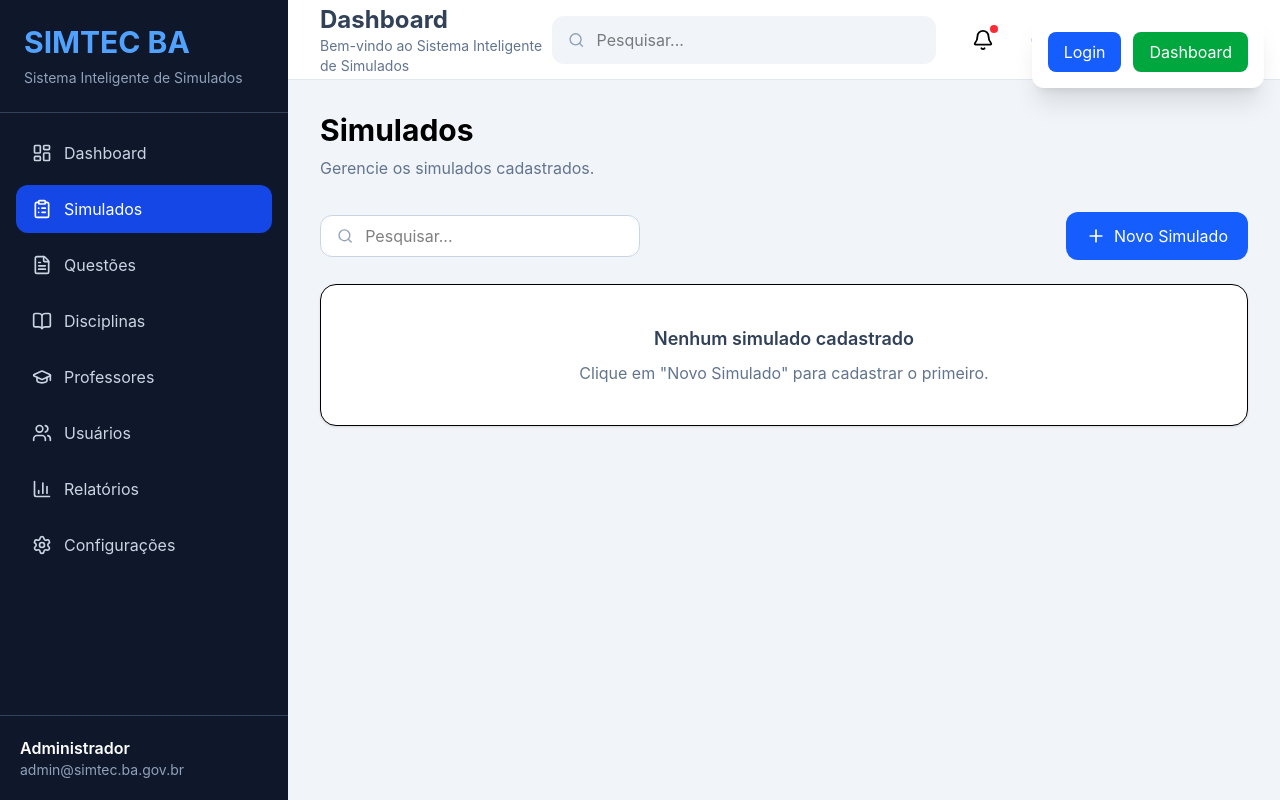
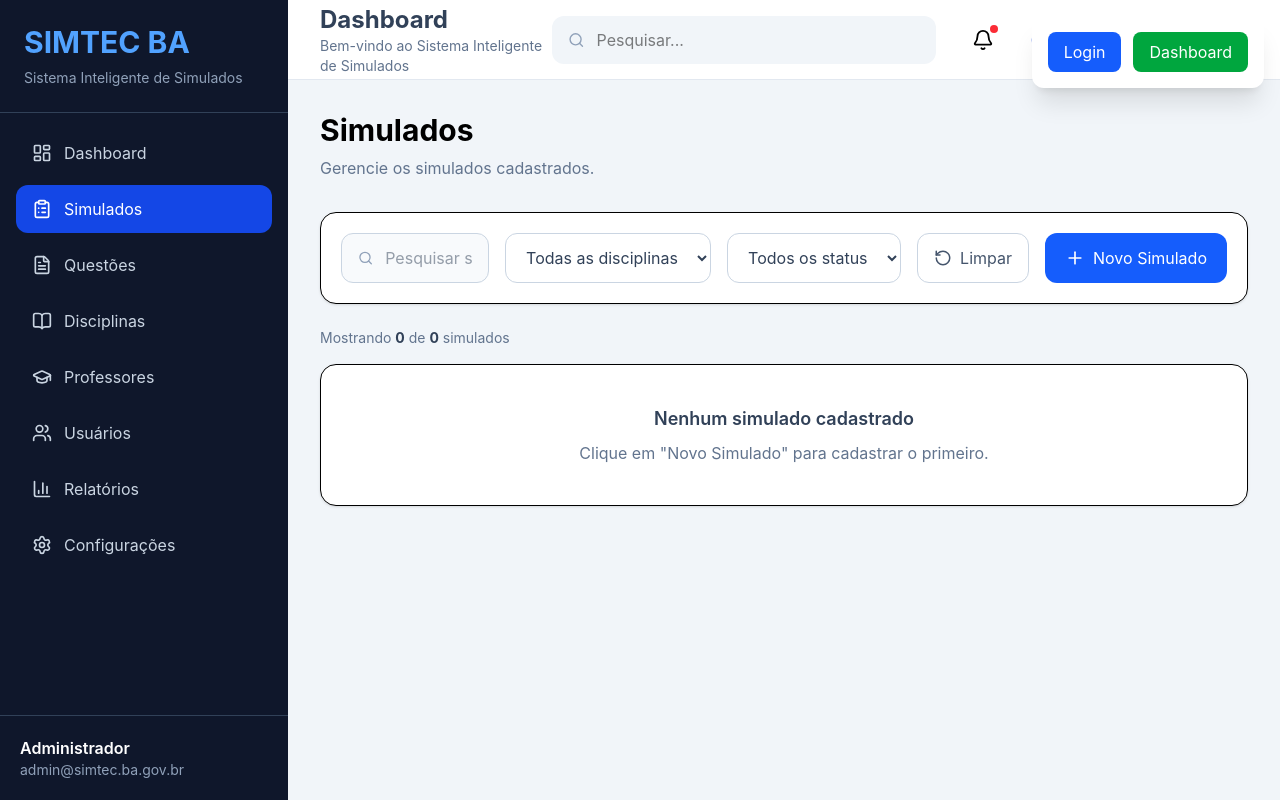
Before and after one commit to devsanclei/projeto-simtec-ba, a React (Vite) app: page /simulados in a window 1280 px wide. Built offline with nearby package versions, Linux system fonts and the light colour scheme; the HTML template or start-up script is replaced by a standard one.

Commit message:
feat(simulados): adiciona pesquisa e filtros

```diff
--- a/src/components/simulados/Toolbar.jsx
+++ b/src/components/simulados/Toolbar.jsx
@@ -1,38 +1,126 @@
-import { Search, Plus } from "lucide-react";
+import { Search, Plus, RotateCcw } from "lucide-react";
 
 export default function Toolbar({
+  pesquisa,
+  setPesquisa,
+  disciplina,
+  setDisciplina,
+  status,
+  setStatus,
+  limparFiltros,
   onNewSimulation,
 }) {
+  return (
+    <div className="bg-white rounded-2xl border shadow-sm p-5 mb-6">
 
-  return (
-    <div className="flex justify-between items-center mb-6">
+      <div className="flex flex-col xl:flex-row gap-4">
 
-      <div className="flex items-center bg-white border border-slate-300 rounded-xl px-4 py-2 w-80">
+        {/* Pesquisa */}
+        <div className="flex items-center bg-slate-50 border border-slate-300 rounded-xl px-4 py-3 flex-1">
 
           <Search
-          size={18}
+            size={20}
             className="text-slate-400"
           />
 
           <input
             type="text"
-          placeholder="Pesquisar..."
-          className="ml-3 outline-none w-full"
+            value={pesquisa}
+            onChange={(event) =>
+              setPesquisa(event.target.value)
+            }
+            placeholder="Pesquisar simulados..."
+            className="ml-3 outline-none bg-transparent w-full text-slate-700"
           />
 
         </div>
 
+        {/* Disciplina */}
+        <select
+          value={disciplina}
+          onChange={(event) =>
+            setDisciplina(event.target.value)
+          }
+          className="border border-slate-300 rounded-xl px-4 py-3 bg-white text-slate-700 outline-none focus:border-blue-500"
+        >
+          <option value="">
+            Todas as disciplinas
+          </option>
+
+          <option value="Matemática">
+            Matemática
+          </option>
+
+          <option value="Português">
+            Português
+          </option>
+
+          <option value="Física">
+            Física
+          </option>
+
+          <option value="Química">
+            Química
+          </option>
+
+          <option value="História">
+            História
+          </option>
+
+          <option value="Geografia">
+            Geografia
+          </option>
+        </select>
+
+        {/* Status */}
+        <select
+          value={status}
+          onChange={(event) =>
+            setStatus(event.target.value)
+          }
+          className="border border-slate-300 rounded-xl px-4 py-3 bg-white text-slate-700 outline-none focus:border-blue-500"
+        >
+          <option value="">
+            Todos os status
+          </option>
+
+          <option value="Rascunho">
+            Rascunho
+          </option>
+
+          <option value="Ativo">
+            Ativo
+          </option>
+
+          <option value="Encerrado">
+            Encerrado
+          </option>
+        </select>
+
+        {/* Limpar */}
+        <button
+          type="button"
+          onClick={limparFiltros}
+          title="Limpar filtros"
+          className="flex items-center justify-center gap-2 border border-slate-300 rounded-xl px-4 py-3 text-slate-600 hover:bg-slate-100 transition"
+        >
+          <RotateCcw size={18} />
+
+          Limpar
+        </button>
+
+        {/* Novo */}
         <button
           type="button"
           onClick={onNewSimulation}
-        className="flex items-center gap-2 bg-blue-600 hover:bg-blue-700 text-white px-5 py-3 rounded-xl transition"
+          className="flex items-center justify-center gap-2 bg-blue-600 hover:bg-blue-700 text-white px-5 py-3 rounded-xl transition whitespace-nowrap"
         >
-
           <Plus size={20} />
 
           Novo Simulado
+        </button>
 
-      </button>
+      </div>
 
     </div>
   );
--- a/src/pages/Simulados.jsx
+++ b/src/pages/Simulados.jsx
@@ -1,4 +1,4 @@
-import { useState } from "react";
+import { useMemo, useState } from "react";
 
 import MainLayout from "../components/layout/MainLayout";
 import Toolbar from "../components/simulados/Toolbar";
@@ -14,6 +14,19 @@ export default function Simulados() {
   const [simuladoSelecionado, setSimuladoSelecionado] =
     useState(null);
 
+  // Filtros
+  const [pesquisa, setPesquisa] = useState("");
+
+  const [disciplina, setDisciplina] =
+    useState("");
+
+  const [status, setStatus] =
+    useState("");
+
+  // --------------------------------
+  // MODAL
+  // --------------------------------
+
   const abrirModal = () => {
     setSimuladoSelecionado(null);
     setModalAberto(true);
@@ -23,6 +36,10 @@ export default function Simulados() {
     setModalAberto(false);
     setSimuladoSelecionado(null);
   };
+
+  // --------------------------------
+  // CRIAR / EDITAR
+  // --------------------------------
 
   const adicionarSimulado = (novoSimulado) => {
 
@@ -54,10 +71,18 @@ export default function Simulados() {
     fecharModal();
   };
 
+  // --------------------------------
+  // EDITAR
+  // --------------------------------
+
   const editarSimulado = (simulado) => {
     setSimuladoSelecionado(simulado);
     setModalAberto(true);
   };
+
+  // --------------------------------
+  // EXCLUIR
+  // --------------------------------
 
   const excluirSimulado = (id) => {
 
@@ -76,6 +101,46 @@ export default function Simulados() {
     );
   };
 
+  // --------------------------------
+  // FILTROS
+  // --------------------------------
+
+  const simuladosFiltrados = useMemo(() => {
+
+    return simulados.filter((simulado) => {
+
+      const correspondePesquisa =
+        simulado.nome
+          .toLowerCase()
+          .includes(pesquisa.toLowerCase());
+
+      const correspondeDisciplina =
+        disciplina === "" ||
+        simulado.disciplina === disciplina;
+
+      const correspondeStatus =
+        status === "" ||
+        simulado.status === status;
+
+      return (
+        correspondePesquisa &&
+        correspondeDisciplina &&
+        correspondeStatus
+      );
+    });
+
+  }, [simulados, pesquisa, disciplina, status]);
+
+  // --------------------------------
+  // LIMPAR FILTROS
+  // --------------------------------
+
+  const limparFiltros = () => {
+    setPesquisa("");
+    setDisciplina("");
+    setStatus("");
+  };
+
   return (
     <MainLayout>
 
@@ -88,11 +153,37 @@ export default function Simulados() {
       </p>
 
       <Toolbar
+        pesquisa={pesquisa}
+        setPesquisa={setPesquisa}
+        disciplina={disciplina}
+        setDisciplina={setDisciplina}
+        status={status}
+        setStatus={setStatus}
+        limparFiltros={limparFiltros}
         onNewSimulation={abrirModal}
       />
 
+      {/* Contador */}
+      <div className="flex justify-between items-center mb-4">
+
+        <p className="text-sm text-slate-500">
+
+          Mostrando{" "}
+          <strong className="text-slate-700">
+            {simuladosFiltrados.length}
+          </strong>{" "}
+          de{" "}
+          <strong className="text-slate-700">
+            {simulados.length}
+          </strong>{" "}
+          simulados
+
+        </p>
+
+      </div>
+
       <SimuladosTable
-        simulados={simulados}
+        simulados={simuladosFiltrados}
         onEdit={editarSimulado}
         onDelete={excluirSimulado}
       />
```
Lines whose indentation alone changed are shown as unchanged.
